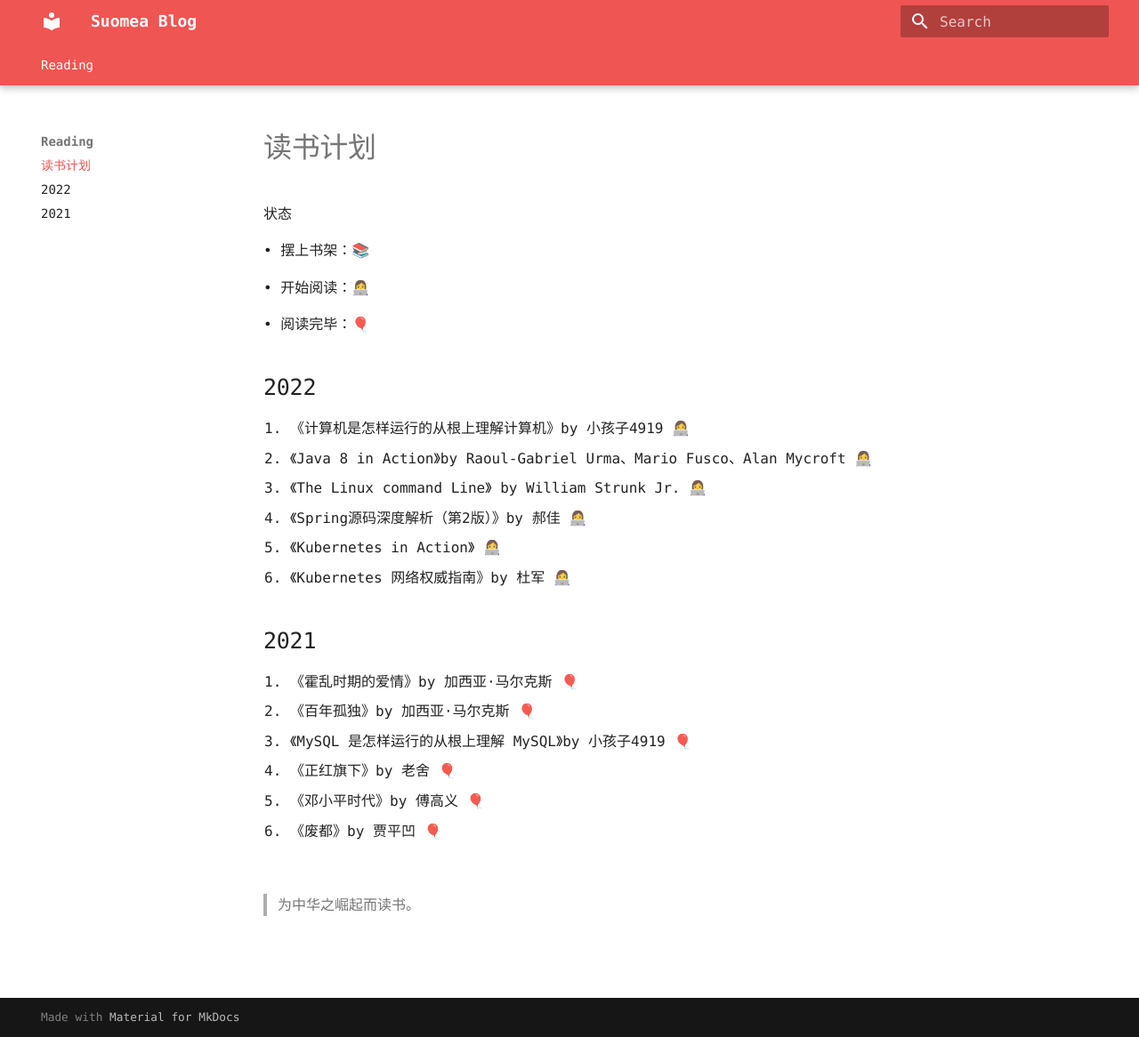
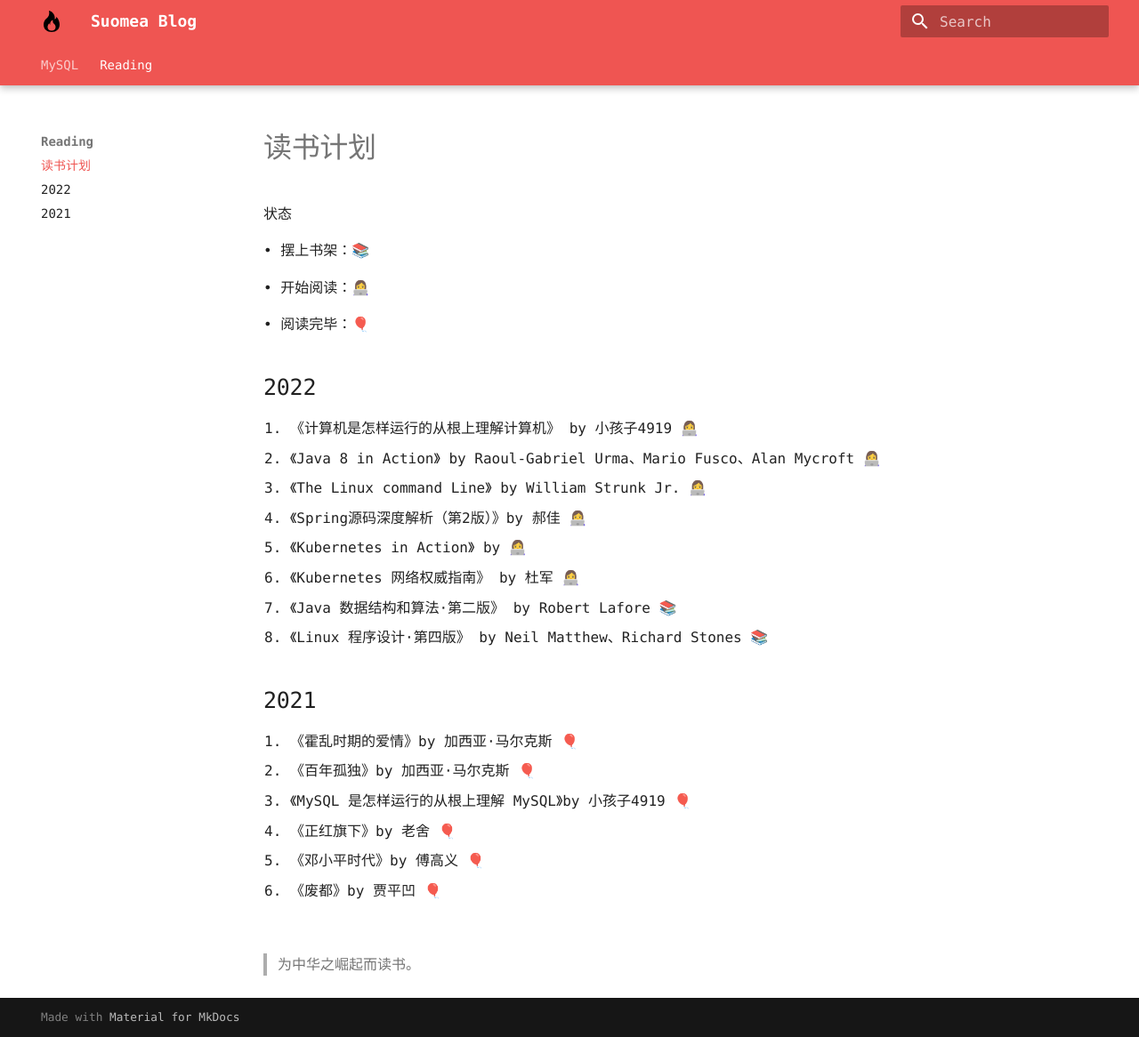
Before and after one commit to Suomea/blog, an MkDocs documentation site: the page built from docs/Reading/读书计划.md, in a window 1280 px wide and 1166 px high. Shown: the whole window at 89% size. Built offline with MkDocs 1.6.1 and Material for MkDocs 9.7.7, drawn with Linux system fonts in a browser that asks for light colours; some web fonts are replaced.

Commit message:
更换 icon、新增‘MySQL Tips 笔记’、更新‘读书计划’。

```diff
--- a/docs/Reading/读书计划.md
+++ b/docs/Reading/读书计划.md
@@ -13,12 +13,14 @@ hide:
 
 
 ## 2022
-1. 《计算机是怎样运行的从根上理解计算机》by 小孩子4919 👩‍💻
-2. 《Java 8 in Action》by Raoul-Gabriel Urma、Mario Fusco、Alan Mycroft 👩‍💻
+1. 《计算机是怎样运行的从根上理解计算机》 by 小孩子4919 👩‍💻
+2. 《Java 8 in Action》 by Raoul-Gabriel Urma、Mario Fusco、Alan Mycroft 👩‍💻
 3. 《The Linux command Line》 by William Strunk Jr. 👩‍💻
 4. 《Spring源码深度解析（第2版）》by 郝佳 👩‍💻
-5. 《Kubernetes in Action》 👩‍💻
-6. 《Kubernetes 网络权威指南》by 杜军 👩‍💻
+5. 《Kubernetes in Action》 by 👩‍💻
+6. 《Kubernetes 网络权威指南》 by 杜军 👩‍💻
+7. 《Java 数据结构和算法·第二版》 by Robert Lafore 📚
+8. 《Linux 程序设计·第四版》 by Neil Matthew、Richard Stones 📚
 
 ## 2021
 1. 《霍乱时期的爱情》by 加西亚·马尔克斯 🎈
--- a/mkdocs.yml
+++ b/mkdocs.yml
@@ -1,15 +1,26 @@
 site_name: Suomea Blog
 theme:
+  favicon: pictures/favicon.svg
+  logo: pictures/favicon.svg
   palette:
     primary: red
   font:
     text: Monaco
+    code: Monaco
   name: material
+
+  feature:
+#    - navigation.instant
+#    - navigation.tracking
+    - navigation.tabs
+    - navigation.tabs.sticky
   features:
      - navigation.tabs
      - navigation.tabs.sticky
      - navigation.top
 nav:
+  - MySQL:
+      - MySQL/MySQL Tips.md
   - Reading:
       - Reading/读书计划.md
       - Reading/2022.md
```
Also changed, not shown: docs/MySQL/MySQL Tips.md (added, +39 -0 lines), docs/index.md (+4 -0 lines), docs/pictures/favicon.svg (added).
